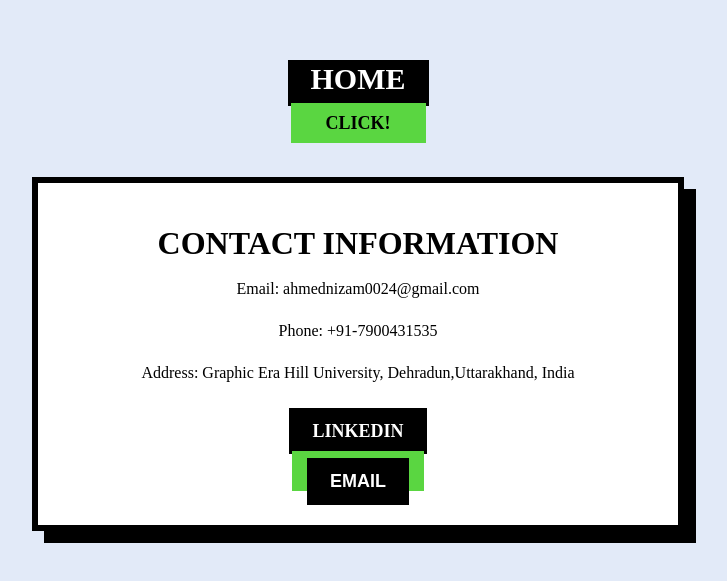
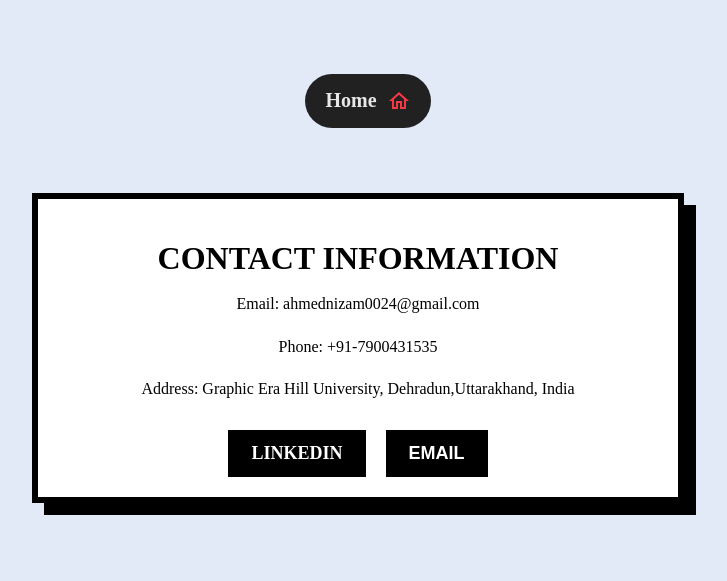
Before and after one commit to codhu24/porfolio, a plain HTML site: page contact.html in a window 1280 px wide. Shown: the part 119-700 px from the top of the page, without its empty margins (282-1009 px from the left). Drawn offline with Linux system fonts and the light colour scheme; a web font is replaced by a local one.

Commit message:
Update contact.html

```diff
--- a/contact.html
+++ b/contact.html
@@ -14,11 +14,13 @@
 <body>
   <header>
     <nav>
-      <div class="left"></div>
-      <div class="right">
-        <ul>
-          <li><a href="index.html" class="btn"><f1>Home</f1></a></li>
-        </ul>
+      <div class="left">
+        <button class="button" onclick="window.location.href='index.html'">
+          <span>Home</span>
+          <span>
+            <svg xmlns="http://www.w3.org/2000/svg" viewBox="0 0 24 24" stroke-miterlimit="2" stroke-linejoin="round" fill-rule="evenodd" clip-rule="evenodd"><path fill-rule="nonzero" d="M12 5.69l5 4.5V18h-2v-6H9v6H7v-7.81l5-4.5M12 3L2 12h3v8h6v-6h2v6h6v-8h3L12 3z"/></svg>
+          </span>
+        </button>
       </div>
     </nav>
   </header>
@@ -28,12 +30,9 @@
       <p>Email: ahmednizam0024@gmail.com</p>
       <p>Phone: +91-7900431535</p>
       <p>Address: Graphic Era Hill University, Dehradun,Uttarakhand, India</p>
-      <ul>
-        <li>
-          <a href="https://www.linkedin.com/in/ahmed-nizam-/" class="btn">LinkedIn</a>
-        </li>
-      </ul>
-      <div class="hd">
+
+      <div class="button-container">
+        <a href="https://www.linkedin.com/in/ahmed-nizam-/" class="btn">LinkedIn</a>
         <button id="openGmailBtn" class="btn">Email</button>
       </div>
     </div>
```
